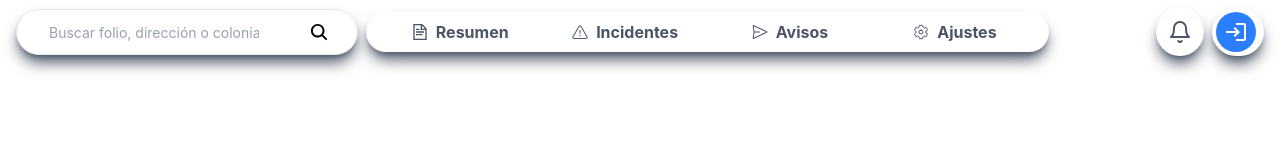
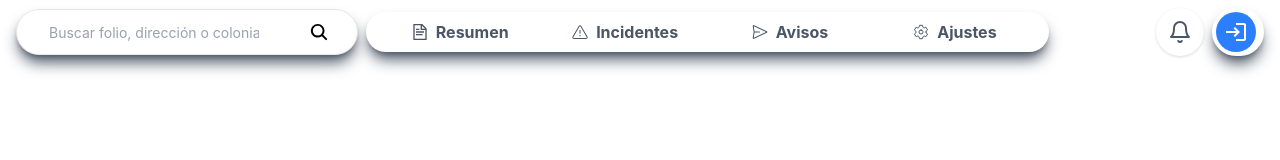
Before and after one commit to ClubTECLA/Tijuana-Reporta, a React (Vite) app in the folder frontend-web/: page / in a window 1280 px wide. Shown: the top 160 px of the page. Built offline with nearby package versions, Linux system fonts and the light colour scheme; no server answers.

Commit message:
Redesign boton notificaciones

```diff
--- a/frontend-web/src/components/BellButton.tsx
+++ b/frontend-web/src/components/BellButton.tsx
@@ -19,7 +19,7 @@ export default function BellButton({className, onClick, cantNotis}: BellButtonPr
             onClick={onClick}
             aria-label="Notificaciones"
         >
-            <div className="flex h-12 w-12 items-center justify-center rounded-full bg-white p-3 shadow-lg shadow-gray-600">
+            <div className="flex h-12 w-12 items-center justify-center rounded-full bg-white p-3 shadow-[0_1px_3px_rgba(0,0,0,0.15)]">
                 <LuBell className="text-2xl text-gray-600" />
             </div>
             {Number(cantNotis) > 0 &&
```
